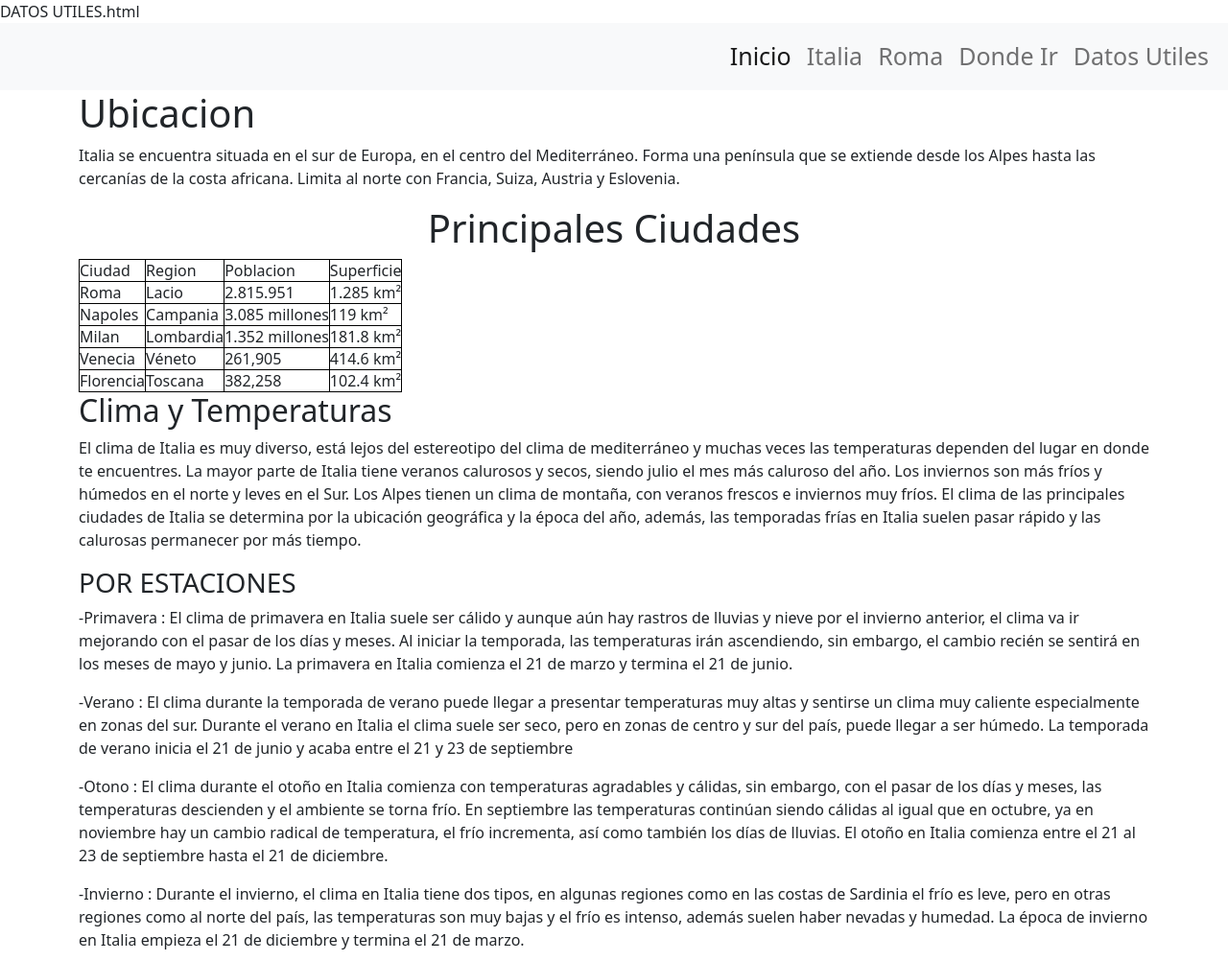
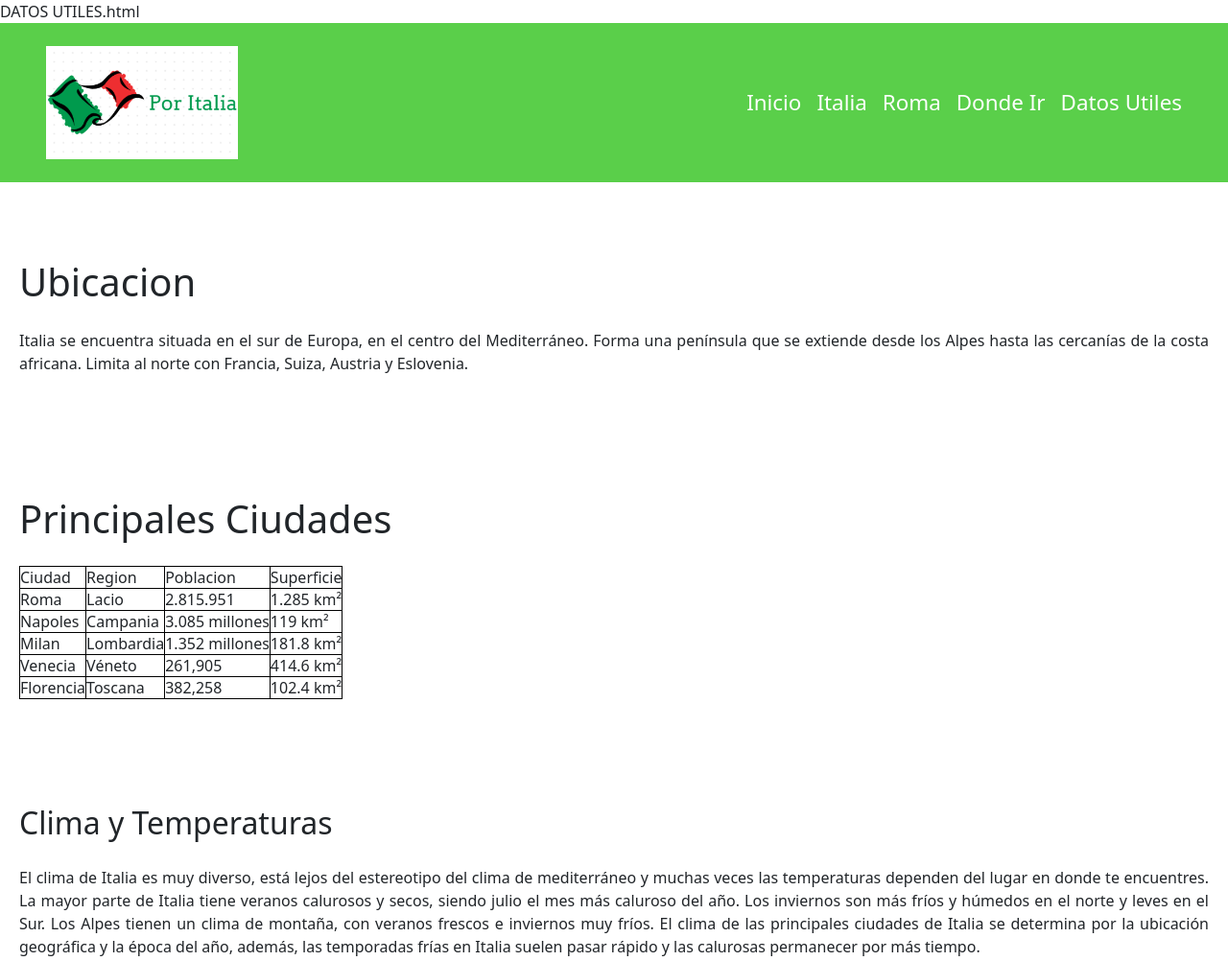
Before and after one commit to lautarohaili/proyecto_pagina_web, a plain HTML site: page paginas/datos utiles.html in a window 1280 px wide. Shown: the top 1002 px of the page at 96% size. Drawn offline with nearby package versions, Linux system fonts and the light colour scheme; a web font is replaced by a local one.

Commit message:
desafio clase 8 (Modificando html desde js)

```diff
--- a/paginas/datos utiles.html
+++ b/paginas/datos utiles.html
@@ -6,7 +6,7 @@ DATOS UTILES.html
     <meta http-equiv="X-UA-Compatible" content="IE=edge" />
     <meta name="viewport" content="width=device-width, initial-scale=1.0" />
     <title>Datos Utiles</title>
-    <link rel="stylesheet" href="../Style/primeros_pasos_html.css" />
+    <link rel="stylesheet" href="../Style/style.css" />
     <link rel="preconnect" href="https://fonts.googleapis.com" />
     <link rel="preconnect" href="https://fonts.gstatic.com" crossorigin />
     <link
@@ -21,69 +21,37 @@ DATOS UTILES.html
     />
   </head>
   <body>
-    <header>
+    <header class="header">
       <!-- NavBar -->
-      <nav class="navbar navbar-expand-lg navbar-light bg-light">
-        <div class="container-fluid">
-          <button
-            class="navbar-toggler"
-            type="button"
-            data-bs-toggle="collapse"
-            data-bs-target="#navbarNavDropdown"
-            aria-controls="navbarNavDropdown"
-            aria-expanded="false"
-            aria-label="Toggle navigation"
-          >
-            <span class="navbar-toggler-icon"></span>
-          </button>
-          <div
-            class="menu__index collapse navbar-collapse"
-            id="navbarNavDropdown"
-          >
-            <ul class="navbar-nav">
-              <li class="nav-item">
-                <a
-                  class="nav-link active"
-                  aria-current="page"
-                  href="../index.html"
-                  >Inicio</a
-                >
-              </li>
-              <li class="nav-item">
-                <a class="nav-link" href="./italia.html">Italia</a>
-              </li>
-              <li class="nav-item">
-                <a class="nav-link" href="./roma.html">Roma</a>
-              </li>
-              <li class="nav-item">
-                <a class="nav-link" href="./donde ir.html">Donde Ir</a>
-              </li>
-              <li class="nav-item">
-                <a class="nav-link" href="./datos utiles.html">Datos Utiles</a>
-              </li>
-            </ul>
-          </div>
-        </div>
+      <img class="header__logo" src="../imagenes/logo1.png" width="200px" />
+      <nav class="header__links">
+        <a class="header__link" href="../index.html">Inicio</a>
+        <a class="header__link" href="./italia.html">Italia</a>
+        <a class="header__link" href="./roma.html">Roma</a>
+        <a class="header__link" href="./donde ir.html">Donde Ir</a>
+        <a class="header__link" href="./datos utiles.html">Datos Utiles</a>
       </nav>
       <!-- /NavBar -->
     </header>
-    <div class="container">
-      <div class="ubicacionDatos" id="section1">
-        <h1>Ubicacion</h1>
+
+    <!-- MAIN -->
+
+    <main>
+      <section class="section1">
+        <h1 class="section1__tittle">Ubicacion</h1>
         <!-- PONER MAPA DE EUROPA SENIALANDO UBICACION DE ITALIA-->
-        <p>
+        <p class="section1__text">
           Italia se encuentra situada en el sur de Europa, en el centro del
           Mediterráneo. Forma una península que se extiende desde los Alpes
           hasta las cercanías de la costa africana. Limita al norte con Francia,
           Suiza, Austria y Eslovenia.
         </p>
-      </div>
-      <div class="CiudadesDatos" id="section2">
-        <h1>Principales Ciudades</h1>
-      </div>
-      <div class="tablaDatos">
+      </section>
+      <section class="section2">
+        <h1 class="section2__tittle">Principales Ciudades</h1>
+
         <!-- Ver si dejo tabla o solo se nombra las ciudades con imagenes-->
-        <table>
+        <table class="section2__table">
           <style>
             table,
             th,
@@ -129,12 +97,12 @@ DATOS UTILES.html
             <td>102.4 km²</td>
           </tr>
         </table>
-      </div>
-      <div class="climaDatos" id="section3">
-        <h2>Clima y Temperaturas</h2>
+      </section>
+      <section class="section3">
+        <h2 class="section3__tittle">Clima y Temperaturas</h2>
 
         <!-- BUSCAR URL DE CLIMA ACTUAL EN ITALIA(? (TODAVIA NO DECIDIDO)-->
-        <p>
+        <p class="section3__text">
           El clima de Italia es muy diverso, está lejos del estereotipo del
           clima de mediterráneo y muchas veces las temperaturas dependen del
           lugar en donde te encuentres. La mayor parte de Italia tiene veranos
@@ -146,54 +114,56 @@ DATOS UTILES.html
           frías en Italia suelen pasar rápido y las calurosas permanecer por más
           tiempo.
         </p>
-      </div>
-      <div class="estacionesDatos">
-        <h3>POR ESTACIONES</h3>
-        <p>
-          -Primavera : El clima de primavera en Italia suele ser cálido y aunque
-          aún hay rastros de lluvias y nieve por el invierno anterior, el clima
-          va ir mejorando con el pasar de los días y meses. Al iniciar la
-          temporada, las temperaturas irán ascendiendo, sin embargo, el cambio
-          recién se sentirá en los meses de mayo y junio. La primavera en Italia
-          comienza el 21 de marzo y termina el 21 de junio.
+        <article class="section3__article">
+          <h3 class="section3__tittle">POR ESTACIONES</h3>
+          <p class="section3__text">
+            -Primavera : El clima de primavera en Italia suele ser cálido y
+            aunque aún hay rastros de lluvias y nieve por el invierno anterior,
+            el clima va ir mejorando con el pasar de los días y meses. Al
+            iniciar la temporada, las temperaturas irán ascendiendo, sin
+            embargo, el cambio recién se sentirá en los meses de mayo y junio.
+            La primavera en Italia comienza el 21 de marzo y termina el 21 de
+            junio.
           </p>
-        <p>
+          <p class="section3__text">
             -Verano : El clima durante la temporada de verano puede llegar a
             presentar temperaturas muy altas y sentirse un clima muy caliente
             especialmente en zonas del sur. Durante el verano en Italia el clima
-          suele ser seco, pero en zonas de centro y sur del país, puede llegar a
-          ser húmedo. La temporada de verano inicia el 21 de junio y acaba entre
-          el 21 y 23 de septiembre
+            suele ser seco, pero en zonas de centro y sur del país, puede llegar
+            a ser húmedo. La temporada de verano inicia el 21 de junio y acaba
+            entre el 21 y 23 de septiembre
           </p>
-        <p>
-          -Otono : El clima durante el otoño en Italia comienza con temperaturas
-          agradables y cálidas, sin embargo, con el pasar de los días y meses,
-          las temperaturas descienden y el ambiente se torna frío. En septiembre
-          las temperaturas continúan siendo cálidas al igual que en octubre, ya
-          en noviembre hay un cambio radical de temperatura, el frío incrementa,
-          así como también los días de lluvias. El otoño en Italia comienza
-          entre el 21 al 23 de septiembre hasta el 21 de diciembre.
+          <p class="section3__text">
+            -Otono : El clima durante el otoño en Italia comienza con
+            temperaturas agradables y cálidas, sin embargo, con el pasar de los
+            días y meses, las temperaturas descienden y el ambiente se torna
+            frío. En septiembre las temperaturas continúan siendo cálidas al
+            igual que en octubre, ya en noviembre hay un cambio radical de
+            temperatura, el frío incrementa, así como también los días de
+            lluvias. El otoño en Italia comienza entre el 21 al 23 de septiembre
+            hasta el 21 de diciembre.
           </p>
-        <p>
+          <p class="section3__text">
             -Invierno : Durante el invierno, el clima en Italia tiene dos tipos,
             en algunas regiones como en las costas de Sardinia el frío es leve,
             pero en otras regiones como al norte del país, las temperaturas son
-          muy bajas y el frío es intenso, además suelen haber nevadas y humedad.
-          La época de invierno en Italia empieza el 21 de diciembre y termina el
-          21 de marzo.
+            muy bajas y el frío es intenso, además suelen haber nevadas y
+            humedad. La época de invierno en Italia empieza el 21 de diciembre y
+            termina el 21 de marzo.
           </p>
-      </div>
+        </article>
+      </section>
 
-      <div class="viajarDatos" id="section4">
-        <h2>Cuando Viajar</h2>
-        <p>
+      <section class="section4">
+        <h2 class="section4__tittle">Cuando Viajar</h2>
+        <p class="section4__text">
           Las mejores fechas para viajar son sin duda alguna la primavera
           (abril-mayo) y el otoño (octubre-noviembre), cuando los colores de la
           naturaleza son particularmente hermosos, las temperaturas son suaves y
           hay pocos turistas.
         </p>
 
-        <p>
+        <p class="section4__text">
           Trata de evitar agosto porque el calor puede ser sofocante, los
           precios suben y todo el país es invadido por hordas de turistas.
           Agosto, por lo tanto, es también el mes en el que la mayoría de los
@@ -204,7 +174,7 @@ DATOS UTILES.html
           mejores meses son de julio a septiembre.
         </p>
 
-        <p>
+        <p class="section4__text">
           En las regiones meridionales el clima suele ser templado incluso en
           invierno, pero no se puede excluir el encontrar frío y heladas,
           especialmente en las zonas interiores. Otro consejo es organizar su
@@ -214,13 +184,20 @@ DATOS UTILES.html
           sagradas, y cada municipio dedica un día de celebración a su santo
           patrón.
         </p>
-      </div>
-    </div>
+      </section>
+    </main>
+
+    <!-- /MAIN -->
+
+    <!-- FOOTER -->
+
     <footer class="footerDatos">
       <nav class="subirDatos">
         <a href="">INDICE</a>
       </nav>
     </footer>
+
+    <!-- /FOOTER -->
 
     <script
       src="https://cdn.jsdelivr.net/npm/bootstrap@5.1.0/dist/js/bootstrap.bundle.min.js"
--- /dev/null
+++ b/style/style.css
@@ -0,0 +1,57 @@
+/* ============= HEADER ============== */
+.header {
+  display: flex;
+  align-items: center;
+  justify-content: space-between;
+  background-color: #5acf4a;
+  color: #eee;
+  padding: 0 3rem; }
+  .header .header__logo {
+    padding: 1.5rem 0; }
+  .header .header__links {
+    display: flex;
+    gap: 1rem; }
+    .header .header__links .header__link {
+      color: white;
+      text-decoration: none;
+      font-size: 1.4rem; }
+
+/* ============= MAIN ============== */
+.section1 {
+  margin-top: 50px;
+  padding: 30px 20px; }
+  .section1 .section1__text {
+    margin-top: 25px;
+    text-align: justify; }
+
+.section2 {
+  margin-top: 50px;
+  padding: 30px 20px; }
+  .section2 .section2__table {
+    margin-top: 25px; }
+
+.section3 {
+  margin-top: 50px;
+  padding: 30px 20px; }
+  .section3 .section3__text {
+    margin-top: 25px;
+    text-align: justify; }
+  .section3 .section3__article {
+    margin-top: 35px;
+    padding: 20px; }
+    .section3 .section3__article .section3__text {
+      margin-top: 25px;
+      text-align: justify; }
+
+.section4 {
+  margin-top: 50px;
+  padding: 30px 20px; }
+  .section4 .section4__text {
+    margin-top: 25px;
+    text-align: justify; }
+
+/* ============= FOOTER ============== */
+* {
+  margin: 0%;
+  padding: 0%;
+  box-sizing: border-box; }
```
Also changed, not shown: paginas/donde ir.html (+27 -6 lines), style/primeros_pasos_html.css (+65 -1 lines), 1 other file. Lines whose indentation alone changed are shown as unchanged.
